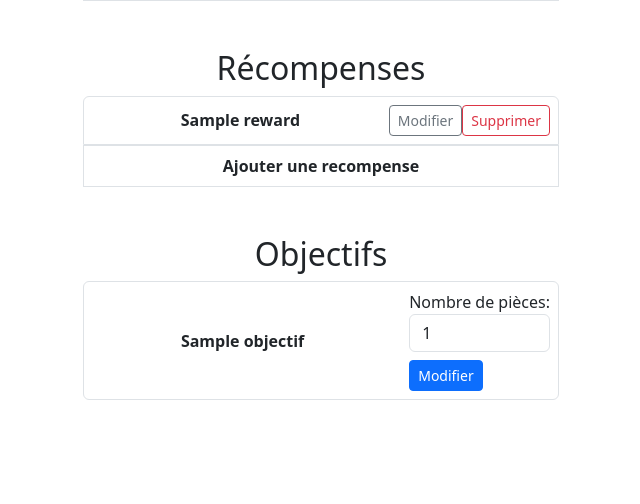
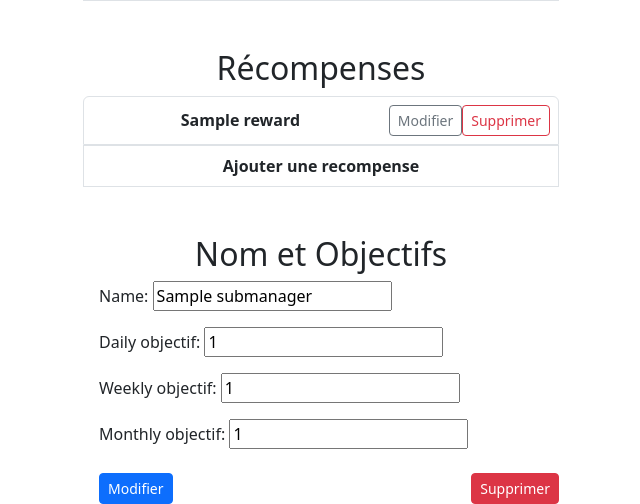
Before and after one commit to MelodyDuplaix/tasks_manager_django, a Django app: page /options/1 in a window 1280 px wide. Shown: the part 390-894 px from the top of the page, without its empty margins (319-959 px from the left). Before the commit the page ends 790 px from the top, so only its background shows below. Run offline with Django 5.2, Linux system fonts and the light colour scheme; tables that the repository leaves empty hold one stand-in row (values such as "Sample post").

Commit message:
Remplacement du modèle Objectif par des attributs objectifs dans le modèle submanager

```diff
--- a/manager/manager/urls.py
+++ b/manager/manager/urls.py
@@ -21,7 +21,6 @@ from tasks import views
 urlpatterns = [
     path('admin/', admin.site.urls, name='admin'),
     path('', views.options, name='home'),
-    path('update_submanager/<int:submanager_id>/', views.update_submanager, name='update_submanager'),
     path('add_submanager/', views.add_submanager, name='add_submanager'),
     path('delete_submanager/<int:submanager_id>', views.delete_submanager, name='delete_submanager'),
     path('<int:submanager_id>/', views.submanager_page, name='submanager_page'),
--- a/manager/tasks/forms.py
+++ b/manager/tasks/forms.py
@@ -1,25 +1,10 @@
 from django import forms
-from tasks.models import SubManager, Objectif, Task, Reward
+from tasks.models import SubManager, Task, Reward
 
 class SubManagerForm(forms.ModelForm):
-   class Meta:
-     model = SubManager
-     fields = '__all__'
-
-class ObjectifForm(forms.ModelForm):
     class Meta:
-        model = Objectif
-        fields = ['coins_number']
-        labels = {
-            'coins_number': 'Nombre de pièces',
-        }
-        widgets = {
-            'coins_number': forms.NumberInput(attrs={
-                'class': 'form-control',
-                'min': 0,
-                'max': 1000,
-            }),
-        }
+        model = SubManager
+        fields = '__all__'
 
 
 class TaskForm(forms.ModelForm):
--- a/manager/tasks/models.py
+++ b/manager/tasks/models.py
@@ -4,6 +4,9 @@ from django.utils import timezone
 
 class SubManager(models.Model):
     name = models.fields.CharField(max_length=500)
+    daily_objectif = models.fields.IntegerField(validators=[MinValueValidator(0), MaxValueValidator(1000)], default=10)
+    weekly_objectif = models.fields.IntegerField(validators=[MinValueValidator(0), MaxValueValidator(1000)], default=50)
+    monthly_objectif = models.fields.IntegerField(validators=[MinValueValidator(0), MaxValueValidator(1000)], default=200)
 
     def __str__(self):
         return f"{self.name}"
@@ -41,11 +44,3 @@ class Action(models.Model):
 
     def __str__(self):
         return f"{self.name}"
-
-class Objectif(models.Model):
-    name = models.fields.CharField(max_length=500)
-    coins_number = models.fields.IntegerField(validators=[MinValueValidator(0), MaxValueValidator(1000)])
-    sub_manager = models.ForeignKey(SubManager, null=True, on_delete=models.SET_NULL)
-
-    def __str__(self):
-        return f"{self.name}"
--- a/manager/tasks/templates/tasks/home.html
+++ b/manager/tasks/templates/tasks/home.html
@@ -31,13 +31,9 @@
       {% for submanager in submanagers %}
       <li class="list-group-item d-flex align-items-center position-relative p-3 mt-2" style="border: none;">
         <a href="{% url 'submanager_page' submanager.id %}" class="stretched-link text-decoration-none"></a>
-
         <span class="text-dark fw-semibold flex-grow-1 text-center">
           {{ submanager.name }}
         </span>
-        <a class="btn btn-outline-secondary btn-sm" href="{% url 'update_submanager' submanager.id %}">
-          Modifier
-        </a>
       </li>
       {% empty %}
       <li class="list-group-item text-center text-muted py-4">
--- a/manager/tasks/templates/tasks/sub_manager_options.html
+++ b/manager/tasks/templates/tasks/sub_manager_options.html
@@ -64,21 +64,16 @@
         </ul>
       </div>
       <div class="list-group list-group-flush">
-        <h2 class="text-center mt-5">Objectifs</h2>
-        <ul class="list-group">
-          {% for objectif in objectifs %}
-          <li class="list-group-item d-flex align-items-center position-relative p-2">
-            <span class="text-dark fw-semibold flex-grow-1 text-center">
-              {{ objectif.name }}
-            </span>
-            <form method="POST" class="ms-3">
-              {% csrf_token %}
-              <input type="hidden" name="objectif_id" value="{{ objectif.id }}">
-              {{ forms|dict_get:objectif.id }}
+        <h2 class="text-center mt-5">Nom et Objectifs</h2>
+          <form method="POST" class="ms-3 d-flex justify-content-between">
+            {% csrf_token %}
+            <input type="hidden" name="objectif_id" value="{{ objectif.id }}">
+            <div>
+              {{ form.as_p }}
               <button type="submit" class="btn btn-primary btn-sm mt-2">Modifier</button>
-            </form>
-          </li>
-          {% endfor %}
+            </div>
+            <a class="btn btn-danger btn-sm mt-2 align-self-end" href="{% url 'delete_submanager' submanager.id %}">Supprimer</a>
+          </form>
         </ul>
       </div>
     </div>
--- a/manager/tasks/views.py
+++ b/manager/tasks/views.py
@@ -2,8 +2,8 @@ from django.shortcuts import render, get_object_or_404
 from django.http import HttpResponse
 from django.shortcuts import redirect
 from django.contrib import messages
-from tasks.models import SubManager, Reward, Objectif, Action, TaskType, Task
-from tasks.forms import SubManagerForm, ObjectifForm, TaskForm, RewardForm
+from tasks.models import SubManager, Reward, Action, TaskType, Task
+from tasks.forms import SubManagerForm, TaskForm, RewardForm
 
 import datetime
 
@@ -22,28 +22,6 @@ def options(request):
     submanagers = SubManager.objects.all()
     return render(request, 'tasks/home.html', {'submanagers': submanagers})
 
-def update_submanager(request, submanager_id):
-    """
-    Update the details of an existing sub-manager.
-
-    Args:
-        request: The HTTP request object, expected to be a POST request for
-            form submission.
-        submanager_id: The ID of the SubManager to be updated.
-
-    Returns:
-        HttpResponse: The rendered update sub-manager page with the form to
-        edit the sub-manager details.
-    """
-    submanager = SubManager.objects.get(id=submanager_id)
-    if request.method == 'POST':
-        form = SubManagerForm(request.POST, instance=submanager)
-        if form.is_valid():
-            form.save()
-            return redirect('home')
-    else:
-        form = SubManagerForm(instance=submanager)
-    return render(request, 'tasks/update_sub_manager.html', {'submanager': submanager, 'form': form})
 
 def add_submanager(request):
     """
@@ -60,6 +38,7 @@ def add_submanager(request):
         form = SubManagerForm(request.POST)
         if form.is_valid():
             form.save()
+
             return redirect('home')
     else:
         form = SubManagerForm()
@@ -93,10 +72,10 @@ def submanager_page(request, submanager_id):
         HttpResponse: The rendered sub-manager page with its name and details.
     """
     submanager = SubManager.objects.get(id=submanager_id)
-    daily_objectif = Objectif.objects.get(name='quotidien')
+    daily_objectif = submanager.daily_objectif
     historique = Action.objects.all().filter(sub_manager=submanager, date__date=datetime.date.today(), coins_number__gt=0)
     total_coins_today = sum(action.coins_number for action in historique)
-    daily_objectif_percentage = (total_coins_today / daily_objectif.coins_number) * 100
+    daily_objectif_percentage = (total_coins_today / daily_objectif) * 100
     tasks = Task.objects.all().filter(type__sub_manager=submanager)
     rewards = Reward.objects.all().filter(sub_manager=submanager)
     types = TaskType.objects.all().filter(sub_manager=submanager)
@@ -105,7 +84,7 @@ def submanager_page(request, submanager_id):
     return render(request, 'tasks/submanager_page.html',
                   {'submanager': submanager,
                    'daily_objectif_percentage': daily_objectif_percentage,
-                   'daily_objectif': daily_objectif.coins_number,
+                   'daily_objectif': daily_objectif,
                    'total_coins_today': total_coins_today,
                    'tasks': tasks,
                    'rewards': rewards,
@@ -156,26 +135,23 @@ def sub_manager_option(request, submanager_id):
         HttpResponse: The rendered sub-manager options page with its options.
     """
     submanager = get_object_or_404(SubManager, id=submanager_id)
-    objectifs = Objectif.objects.filter(sub_manager=submanager)
     tasks = Task.objects.filter(type__sub_manager=submanager)
     rewards = Reward.objects.filter(sub_manager=submanager)
 
     if request.method == 'POST':
         objectif_id = request.POST.get('objectif_id')
-        objectif = get_object_or_404(Objectif, id=objectif_id, sub_manager=submanager)
-        form = ObjectifForm(request.POST, instance=objectif)
+        form = SubManagerForm(request.POST, instance=submanager)
         if form.is_valid():
             form.save()
-            messages.success(request, f"L'objectif '{objectif.name}' a été mis à jour.")
+            messages.success(request, f"Les objectifs ont bien été mis à jour.")
             return redirect('sub_manager_options', submanager_id=submanager_id)
         else:
             messages.error(request, "Une erreur est survenue lors de la mise à jour.")
 
-    forms = {objectif.id: ObjectifForm(instance=objectif) for objectif in objectifs}
+    form = SubManagerForm(instance=submanager)
     return render(request, 'tasks/sub_manager_options.html', {
         'submanager': submanager,
-        'objectifs': objectifs,
-        'forms': forms,
+        'form': form,
         'tasks': tasks,
         'rewards': rewards
     })
@@ -375,14 +351,13 @@ def weekly(request):
         )
         total_coins = sum(action.coins_number for action in actions)
 
-        objectif_weekly = Objectif.objects.filter(sub_manager=submanager, name='hebdomadaire').first()
-        objectif_weekly_value = objectif_weekly.coins_number if objectif_weekly else 0
+        objectif_weekly = submanager.weekly_objectif
 
-        percentage = (total_coins / objectif_weekly_value * 100) if objectif_weekly_value else 0
+        percentage = (total_coins / objectif_weekly * 100) if objectif_weekly else 0
 
         data_by_submanager[submanager] = {
             'total_coins': total_coins,
-            'objectif_weekly': objectif_weekly_value,
+            'objectif_weekly': objectif_weekly,
             'percentage': percentage
         }
 
@@ -411,14 +386,13 @@ def monthly(request):
         )
         total_coins = sum(action.coins_number for action in actions)
 
-        objectif_monthly = Objectif.objects.filter(sub_manager=submanager, name='mensuel').first()
-        objectif_monthly_value = objectif_monthly.coins_number if objectif_monthly else 0
+        objectif_monthly = submanager.monthly_objectif
 
-        percentage = (total_coins / objectif_monthly_value * 100) if objectif_monthly_value else 0
+        percentage = (total_coins / objectif_monthly * 100) if objectif_monthly else 0
 
         data_by_submanager[submanager] = {
             'total_coins': total_coins,
-            'objectif_monthly': objectif_monthly_value,
+            'objectif_monthly': objectif_monthly,
             'percentage': percentage
         }
 
```
Also changed, not shown: manager/tasks/admin.py (+5 -5 lines), manager/tasks/templates/tasks/update_sub_manager.html (deleted, +0 -21 lines), manager/tasks/migrations/0003_submanager_daily_objectif_and_more.py (added), manager/tasks/migrations/0004_delete_objectif.py (added), readme.md.
